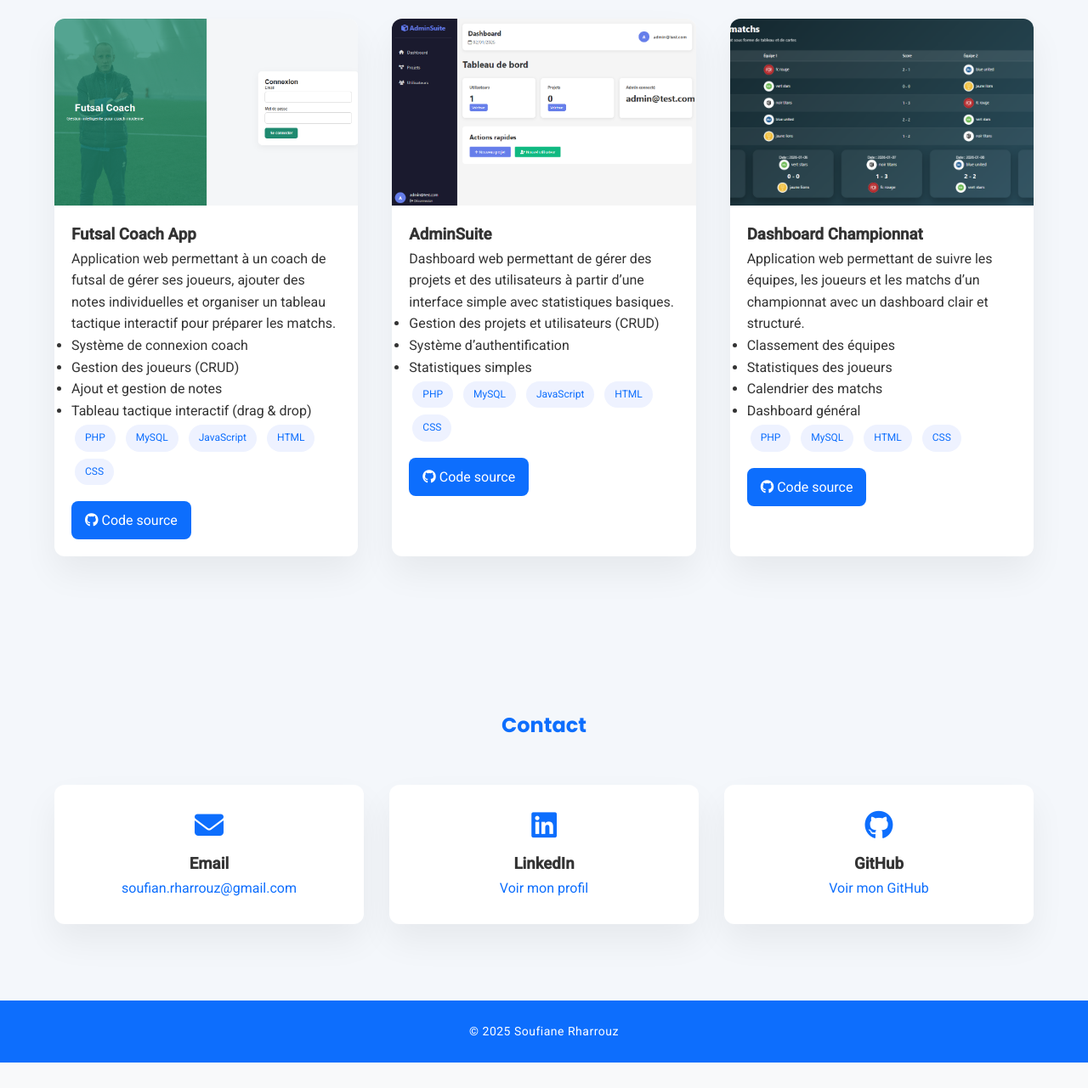
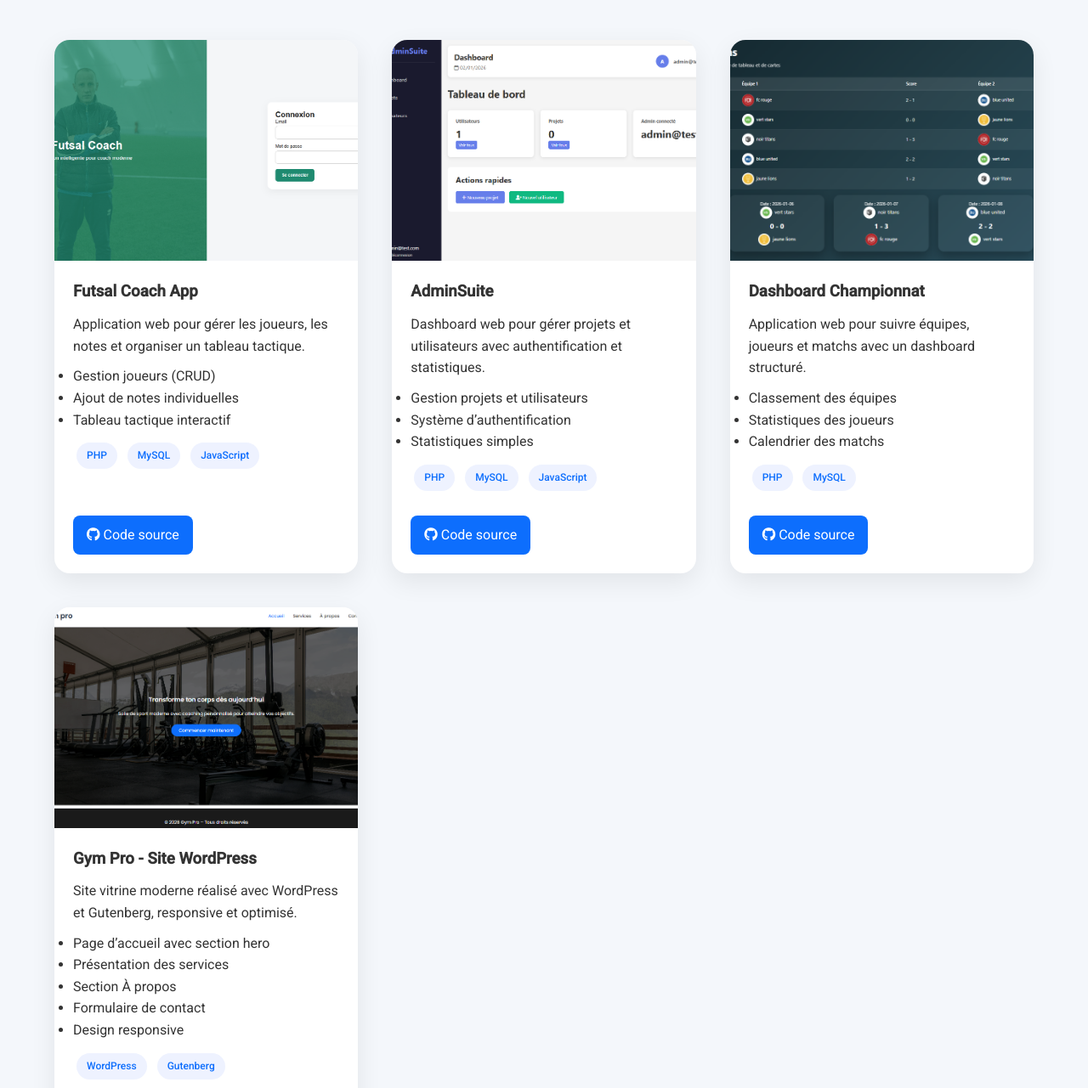
Before and after one commit to soufiane97we/portfolio, a plain HTML site: page index.html in a window 1280 px wide. Shown: the part 1519-2800 px from the top of the page at 85% size. Before the commit the page ends 2770 px from the top, so only its background shows below. Drawn offline with Linux system fonts and the light colour scheme.

Commit message:
update portfolio navigation + projects

```diff
--- a/index.html
+++ b/index.html
@@ -58,12 +58,12 @@
 
 <h1>Soufiane <span class="highlight">Rharrouz</span></h1>
 
-<h2 class="hero-role">PHP • MySQL</h2>
+<h2 class="hero-role">PHP • MySQL • WordPress • JavaScript</h2>
 
 <p>
 Développeur web spécialisé en PHP et MySQL.
-Je développe des applications web complètes avec HTML, CSS et JavaScript
-pour créer des interfaces modernes et fonctionnelles.
+Je développe des applications web complètes avec JavaScript et WordPress
+pour créer des interfaces modernes, dynamiques et fonctionnelles.
 </p>
 
 <div class="hero-cta">
@@ -126,18 +126,14 @@ qui permettent de gérer des données et résoudre des problèmes concrets.
 </div>
 
 <div class="apropos-card">
-<i class="fas fa-chart-bar"></i>
-<h3>Data</h3>
-<p>Apprentissage Power BI pour analyse des données.</p>
+<i class="fab fa-wordpress"></i>
+<h3>WordPress</h3>
+<p>Création de sites vitrines avec WordPress et l’éditeur Gutenberg.</p>
 </div>
 
 </div>
-
 </div>
-
 </section>
-
-
 
 <section id="projets" class="projects fade-in">
 
@@ -148,74 +144,49 @@ qui permettent de gérer des données et résoudre des problèmes concrets.
 <div class="projects-grid">
 
 
-
 <div class="project-card">
-
-                <img src="images/login.png"
-                     alt="Application Futsal Coach"
-                     loading="lazy">
+    <img src="images/login.png" alt="Futsal Coach" loading="lazy">
 
     <div class="project-content">
-
         <h3>Futsal Coach App</h3>
 
         <p class="project-description">
-                        Application web permettant à un coach de futsal de gérer ses joueurs,
-                        ajouter des notes individuelles et organiser un tableau tactique
-                        interactif pour préparer les matchs.
+            Application web pour gérer les joueurs, les notes et organiser un tableau tactique.
         </p>
 
         <ul class="project-features">
-                        <li>Système de connexion coach</li>
-                        <li>Gestion des joueurs (CRUD)</li>
-                        <li>Ajout et gestion de notes</li>
-                        <li>Tableau tactique interactif (drag & drop)</li>
+            <li>Gestion joueurs (CRUD)</li>
+            <li>Ajout de notes individuelles</li>
+            <li>Tableau tactique interactif</li>
         </ul>
 
         <div class="project-tech">
             <span>PHP</span>
             <span>MySQL</span>
             <span>JavaScript</span>
-                        <span>HTML</span>
-                        <span>CSS</span>
         </div>
 
         <div class="project-links">
-
-                        <a href="https://github.com/soufiane97we/FutsalCoach"
-                           target="_blank"
-                           rel="noopener noreferrer">
-
+            <a href="https://github.com/soufiane97we/FutsalCoach" target="_blank">
                 <i class="fab fa-github"></i> Code source
             </a>
-
         </div>
-
     </div>
-
 </div>
 
 
-
-
-
 <div class="project-card">
-
-                <img src="images/dashboard.png"
-                     alt="Dashboard AdminSuite"
-                     loading="lazy">
+    <img src="images/dashboard.png" alt="AdminSuite" loading="lazy">
 
     <div class="project-content">
-
         <h3>AdminSuite</h3>
 
         <p class="project-description">
-                        Dashboard web permettant de gérer des projets et des utilisateurs
-                        à partir d’une interface simple avec statistiques basiques.
+            Dashboard web pour gérer projets et utilisateurs avec authentification et statistiques.
         </p>
 
         <ul class="project-features">
-                        <li>Gestion des projets et utilisateurs (CRUD)</li>
+            <li>Gestion projets et utilisateurs</li>
             <li>Système d’authentification</li>
             <li>Statistiques simples</li>
         </ul>
@@ -224,74 +195,75 @@ qui permettent de gérer des données et résoudre des problèmes concrets.
             <span>PHP</span>
             <span>MySQL</span>
             <span>JavaScript</span>
-                        <span>HTML</span>
-                        <span>CSS</span>
         </div>
 
         <div class="project-links">
-
-                        <a href="https://github.com/soufiane97we/AdminSuite"
-                           target="_blank"
-                           rel="noopener noreferrer">
-
+            <a href="https://github.com/soufiane97we/AdminSuite" target="_blank">
                 <i class="fab fa-github"></i> Code source
             </a>
-
         </div>
-
     </div>
-
 </div>
 
 
-
-
-
 <div class="project-card">
-
-                <img src="images/Calendrier.png"
-                     alt="Dashboard Championnat"
-                     loading="lazy">
+    <img src="images/Calendrier.png" alt="Championnat" loading="lazy">
 
     <div class="project-content">
-
         <h3>Dashboard Championnat</h3>
 
         <p class="project-description">
-                        Application web permettant de suivre les équipes, les joueurs
-                        et les matchs d’un championnat avec un dashboard clair
-                        et structuré.
+            Application web pour suivre équipes, joueurs et matchs avec un dashboard structuré.
         </p>
 
         <ul class="project-features">
             <li>Classement des équipes</li>
             <li>Statistiques des joueurs</li>
             <li>Calendrier des matchs</li>
-                        <li>Dashboard général</li>
         </ul>
 
         <div class="project-tech">
             <span>PHP</span>
             <span>MySQL</span>
-                        <span>HTML</span>
-                        <span>CSS</span>
         </div>
 
         <div class="project-links">
-
-                        <a href="https://github.com/soufiane97we/dashboard-championnat"
-                           target="_blank"
-                           rel="noopener noreferrer">
-
+            <a href="https://github.com/soufiane97we/dashboard-championnat" target="_blank">
                 <i class="fab fa-github"></i> Code source
             </a>
-
+        </div>
+    </div>
 </div>
 
+
+<div class="project-card">
+    <img src="images/hero.png" alt="Gym Pro WordPress" loading="lazy">
+
+    <div class="project-content">
+        <h3>Gym Pro - Site WordPress</h3>
+
+        <p class="project-description">
+            Site vitrine moderne réalisé avec WordPress et Gutenberg, responsive et optimisé.
+        </p>
+
+        <ul class="project-features">
+            <li>Page d’accueil avec section hero</li>
+            <li>Présentation des services</li>
+            <li>Section À propos</li>
+            <li>Formulaire de contact</li>
+            <li>Design responsive</li>
+        </ul>
+
+        <div class="project-tech">
+            <span>WordPress</span>
+            <span>Gutenberg</span>
         </div>
 
+        <div class="project-links">
+            <span class="no-link">Projet réalisé en local</span>
         </div>
-
+    </div>
+</div>
 
 </div>
 
--- a/style.css
+++ b/style.css
@@ -25,7 +25,7 @@ max-width:1280px;
 margin:auto;
 }
 
-/* HEADER */
+
 
 header{
 background:#fff;
@@ -83,7 +83,7 @@ height:3px;
 background:var(--dark);
 }
 
-/* HERO */
+
 
 .hero{
 background:linear-gradient(135deg,#0d6efd,#17c0eb,#48dbfb);
@@ -137,7 +137,7 @@ max-width:500px;
 margin:0 auto 25px;
 }
 
-/* HERO BUTTONS */
+
 
 .hero-cta{
 display:flex;
@@ -176,7 +176,7 @@ background:#fff;
 color:var(--primary);
 }
 
-/* HERO SOCIAL */
+
 
 .hero-social{
 margin-top:25px;
@@ -206,7 +206,7 @@ transform:translateY(-3px);
 box-shadow:0 10px 20px rgba(0,0,0,.2);
 }
 
-/* SECTIONS */
+
 
 section{
 padding:90px 0;
@@ -219,7 +219,7 @@ color:var(--primary);
 font-family:'Poppins',sans-serif;
 }
 
-/* ABOUT */
+
 
 .apropos-intro{
 text-align:center;
@@ -254,7 +254,7 @@ color:var(--primary);
 margin-bottom:15px;
 }
 
-/* PROJECTS */
+
 
 .projects{
 background:var(--bg-light);
@@ -264,35 +264,43 @@ background:var(--bg-light);
 display:grid;
 grid-template-columns:repeat(3,1fr);
 gap:40px;
+align-items:stretch;
 }
 
 .project-card{
 background:#fff;
-border-radius:12px;
+border-radius:18px;
 overflow:hidden;
-box-shadow:0 20px 40px rgba(0,0,0,.06);
-transition:.3s;
+box-shadow:0 10px 30px rgba(0,0,0,.08);
+transition:all .3s ease;
+display:flex;
+flex-direction:column;
+height:100%;
 }
 
 .project-card:hover{
-transform:translateY(-10px);
-box-shadow:0 30px 60px rgba(0,0,0,.12);
+transform:translateY(-10px) scale(1.02);
+box-shadow:0 25px 60px rgba(0,0,0,.15);
 }
 
 .project-card img{
 width:100%;
-height:220px;
+height:260px;
 object-fit:cover;
+display:block;
 transition:.4s;
-display:block;
 }
 
 .project-card:hover img{
-transform:scale(1.08);
+transform:scale(1.05);
 }
 
 .project-content{
-padding:20px;
+padding:22px;
+display:flex;
+flex-direction:column;
+flex:1;
+gap:10px;
 }
 
 .project-tech span{
@@ -303,8 +311,12 @@ border-radius:20px;
 font-size:12px;
 margin:4px;
 display:inline-block;
+font-weight:500;
 }
 
+.project-links{
+margin-top:auto;
+}
 .project-links a{
 display:inline-block;
 margin-top:15px;
@@ -321,7 +333,7 @@ transform:translateY(-2px);
 box-shadow:0 10px 20px rgba(0,0,0,.15);
 }
 
-/* CONTACT */
+
 
 .contact{
 background:var(--bg-light);
@@ -361,7 +373,7 @@ color:var(--primary);
 text-decoration:none;
 }
 
-/* FOOTER */
+
 
 .footer{
 background:var(--primary);
@@ -372,7 +384,7 @@ font-size:14px;
 letter-spacing:.5px;
 }
 
-/* ANIMATION FADE */
+
 
 .fade-in{
 opacity:0;
@@ -385,7 +397,7 @@ opacity:1;
 transform:translateY(0);
 }
 
-/* RESPONSIVE */
+
 
 @media(max-width:992px){
 
@@ -448,7 +460,7 @@ width:auto;
 
 }
 
-/* ACCESSIBILITY */
+
 
 a:focus,
 button:focus{
@@ -456,7 +468,7 @@ outline:2px solid var(--accent);
 outline-offset:3px;
 }
 
-/* HERO ANIMATION */
+
 
 @keyframes gradientMove{
 
@@ -473,3 +485,6 @@ background-position:0% 50%;
 }
 
 }
+section{
+scroll-margin-top:100px;
+}
```
Also changed, not shown: images/hero.png (added). Lines whose indentation alone changed are shown as unchanged.
